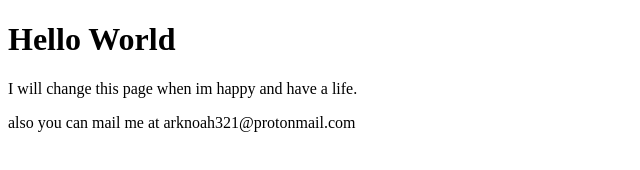
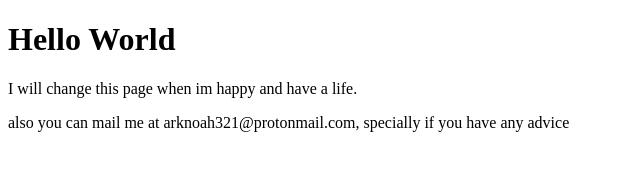
Before and after one commit to ARK321-debug/ARK321-debug.github.io, a plain HTML site: page index.html in a window 1280 px wide. Shown: the whole page, without its empty margins (0-640 px from the left). Drawn offline with Linux system fonts and the light colour scheme.

Commit message:
Update index.html

```diff
--- a/index.html
+++ b/index.html
@@ -3,6 +3,6 @@
 <body>
 <h1>Hello World</h1>
 <p>I will change this page when im happy and have a life.</p>
-also you can mail me at arknoah321@protonmail.com
+also you can mail me at arknoah321@protonmail.com, specially if you have any advice
 </body>
 </html>
```
